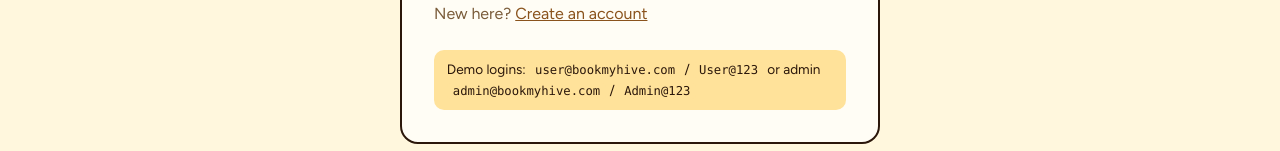
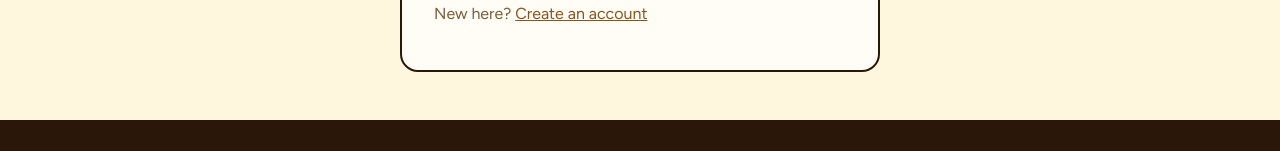
Before and after one commit to dip97-ui/BookMyHive-dotnet-features, a React (Vite) app in the folder frontend/: page /login in a window 1280 px wide. Shown: the part 521-672 px from the top of the page. Built offline with nearby package versions, Linux system fonts and the light colour scheme; no server answers.

Commit message:
Update AuthPage.jsx

```diff
--- a/frontend/src/pages/AuthPage.jsx
+++ b/frontend/src/pages/AuthPage.jsx
@@ -62,7 +62,6 @@ export default function AuthPage({ mode }) {
         <p className="muted">
           {isLogin ? <>New here? <Link to="/register" state={state}>Create an account</Link></> : <>Already registered? <Link to="/login" state={state}>Log in</Link></>}
         </p>
-        {isLogin && <p className="demo">Demo logins: <code>user@bookmyhive.com</code> / <code>User@123</code> or admin <code>admin@bookmyhive.com</code> / <code>Admin@123</code></p>}
       </form>
     </main>
   );
```
